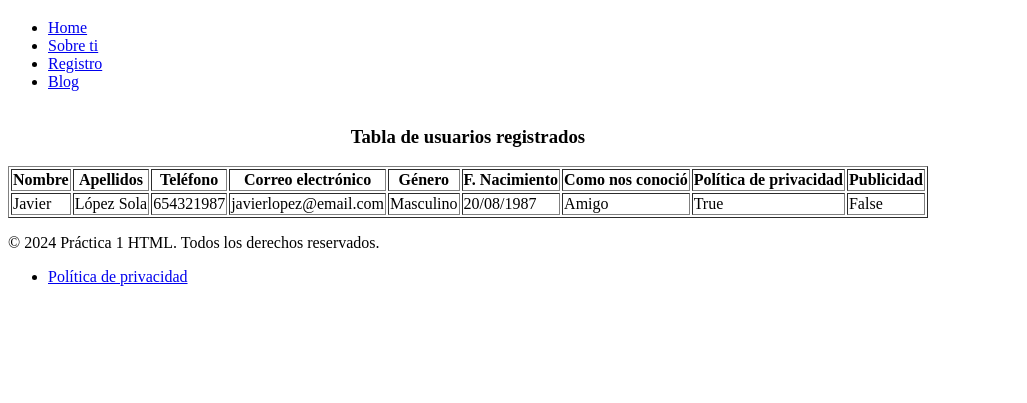
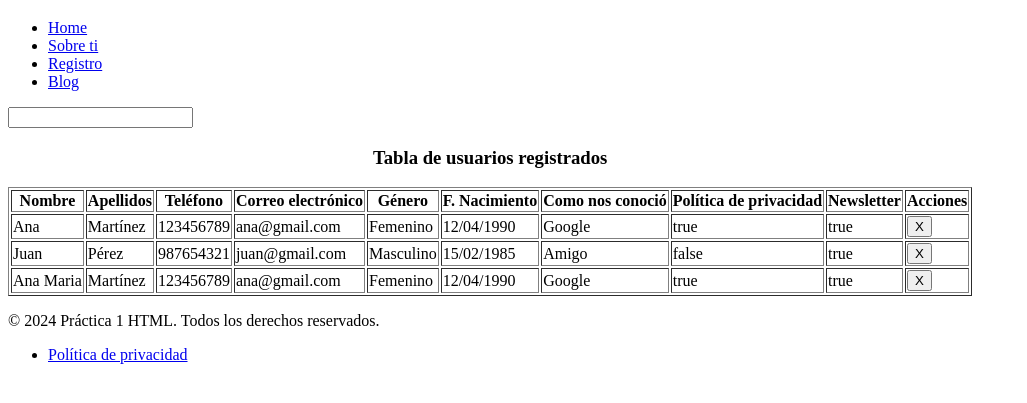
Before and after one commit to nipponichi/Practica1.DWEC, a plain HTML site: page about.html in a window 1280 px wide. Shown: the part 61-464 px from the top of the page, without its empty margins (0-1027 px from the left). Drawn offline with Linux system fonts and the light colour scheme.

Commit message:
added filter and delete to table with script

```diff
--- a/about.html
+++ b/about.html
@@ -3,6 +3,7 @@
 <head>
     <meta charset="UTF-8">
     <meta name="viewport" content="width=device-width, initial-scale=1.0">
+    <script src="js/script.js"></script>
     <title>Práctica 1</title>
 </head>
 <body>
@@ -19,8 +20,9 @@
             </nav>
         </div>
     </header>
-    <div class="table_section">
+    <div class="table__section">
         <table border="1" class="table">
+            <input class="table__section--filter" type="text" id="filterTable">
             <caption class="table__caption"><h3>Tabla de usuarios registrados</h3></caption>
             <thead class="table__header">
                 <tr class="table__row table__row--header">
@@ -32,21 +34,11 @@
                     <th class="table__header--cell">F. Nacimiento</th>
                     <th class="table__header--cell">Como nos conoció</th>
                     <th class="table__header--cell">Política de privacidad</th>
-                    <th class="table__header--cell">Publicidad</th>
+                    <th class="table__header--cell">Newsletter</th>
+                    <th class="table__header--cell">Acciones</th>
                 </tr>
             </thead>
             <tbody class="table__body">
-                <tr class="table__row table__row--body">
-                  <td class="table__body--cell">Javier</td>
-                  <td class="table__body--cell">López Sola</td>
-                  <td class="table__body--cell">654321987</td>
-                  <td class="table__body--cell">javierlopez@email.com</td>
-                  <td class="table__body--cell">Masculino</td>
-                  <td class="table__body--cell">20/08/1987</td>
-                  <td class="table__body--cell">Amigo</td>
-                  <td class="table__body--cell">True</td>
-                  <td class="table__body--cell">False</td>
-                </tr>
               </tbody>
         </table>
     </div>
--- /dev/null
+++ b/js/script.js
@@ -0,0 +1,90 @@
+window.onload = function () {
+
+    const users = [
+        {
+            name: "Ana",
+            lastName: "Martínez",
+            phone: "123456789",
+            email: "ana@gmail.com",
+            genre: "Femenino",
+            birthDate: "12/04/1990",
+            howMeetUs: "Google",
+            privatePolicy: true,
+            newsletter: true
+        },
+        {
+            name: "Juan",
+            lastName: "Pérez",
+            phone: "987654321",
+            email: "juan@gmail.com",
+            genre: "Masculino",
+            birthDate: "15/02/1985",
+            howMeetUs: "Amigo",
+            privatePolicy: false,
+            newsletter: true
+        },
+        {
+            name: "Ana Maria",
+            lastName: "Martínez",
+            phone: "123456789",
+            email: "ana@gmail.com",
+            genre: "Femenino",
+            birthDate: "12/04/1990",
+            howMeetUs: "Google",
+            privatePolicy: true,
+            newsletter: true
+        },
+    ];
+
+    const tableBody = document.querySelector(".table__body");
+
+    // Adds user row to table
+    function addRow(user) {
+        const row = document.createElement("tr");
+        row.classList.add("table__row", "table__row--body");
+
+        row.innerHTML = `
+            <td class="table__body--cell">${user.name}</td>
+            <td class="table__body--cell">${user.lastName}</td>
+            <td class="table__body--cell">${user.phone}</td>
+            <td class="table__body--cell">${user.email}</td>
+            <td class="table__body--cell">${user.genre}</td>
+            <td class="table__body--cell">${user.birthDate}</td>
+            <td class="table__body--cell">${user.howMeetUs}</td>
+            <td class="table__body--cell">${user.privatePolicy}</td>
+            <td class="table__body--cell">${user.newsletter}</td>
+            <td class="table__body--cell">
+            <input type="button" value="X" onclick="deleteRow(this)"></td>
+        `;
+
+        tableBody.appendChild(row);
+    }
+
+    users.forEach(user => {
+        addRow(user);
+    });
+
+    const filterInput = document.getElementById("filterTable");
+
+    // filter by input events
+    function filterTable() {
+        const filterText = filterInput.value.toLowerCase();
+        const rows = document.querySelectorAll(".table__body .table__row--body");
+
+        rows.forEach(function (row) {
+            if (row.textContent.toLowerCase().includes(filterText) || filterText.length < 3) {
+                row.style.display = "";
+            } else {
+                row.style.display = "none";
+            }
+        });
+    }
+
+    filterInput.addEventListener("input", filterTable);
+};
+
+// Gets closest tr element and remove it
+function deleteRow(button) {
+    const row = button.closest("tr");
+    row.remove();
+}
```
